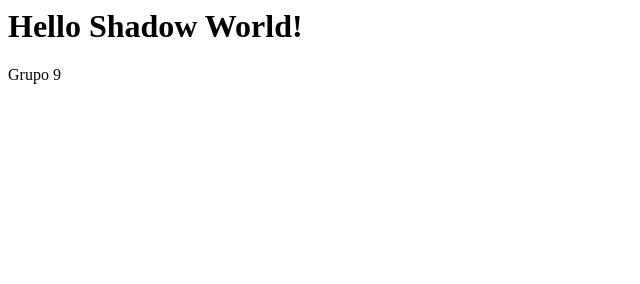
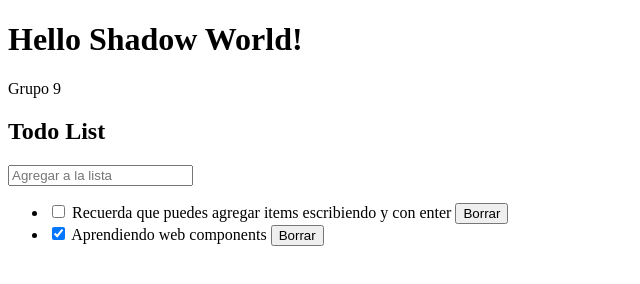
Before and after one commit to IIC3585-2022/web-components-grupo-09, a plain HTML site: page index.html in a window 1280 px wide. Shown: the whole page, without its empty margins (0-640 px from the left). Drawn offline with Linux system fonts and the light colour scheme.

Commit message:
feat: todo list :sparkles:

```diff
--- a/index.html
+++ b/index.html
@@ -1,16 +1,28 @@
+<!DOCTYPE html>
+<html dir="ltr" lang="es">
+
 <head>
   <meta charset="utf-8" />
   <title>Web Components</title>
+
   <script src="./src/subtitle.js"></script>
+  <script src="./src/todo/todo.js"></script>
+  <script src="./src/todo/item.js"></script>
+  <script src="./src/todo/input.js"></script>
 </head>
 <body>
   <div class="example">
     <h1>Hello World!</h1>
   </div>
   <subtitle-comp></subtitle-comp>
+
+  <todo-list></todo-list>
+
   <script type="text/javascript">
     const header = document.querySelector(".example");
     const shadowRoot = header.attachShadow({ mode: "open" });
     shadowRoot.innerHTML = `<h1>Hello Shadow World!</h1>`;
   </script>
 </body>
+
+</html>
--- /dev/null
+++ b/src/todo/input.js
@@ -0,0 +1,37 @@
+const templateTodoInput = document.createElement('template');
+templateTodoInput.innerHTML = `
+    <form id="todo-form">
+        <input
+            id="todo-input"
+            type="text"
+            placeholder="Agregar a la lista"
+        >
+    </form>
+`
+
+class TodoInput extends HTMLElement {
+    constructor() {
+        super();
+        // this.attachShadow({ 'mode': 'open' });
+        this.appendChild(templateTodoInput.content.cloneNode(true));
+        this.formElement = this.querySelector('#todo-form');
+        this.inputElement = this.querySelector('#todo-input');
+        this.formElement.addEventListener(
+            'submit',
+            this.submitHandler.bind(this)
+        );
+    };
+
+    submitHandler(e){
+        e.preventDefault();
+        if (this.inputElement.value){
+            this.dispatchEvent(new CustomEvent(
+                'onSubmit',
+                { detail: this.inputElement.value }
+            ));
+            this.inputElement.value = '';
+        };
+    };
+};
+
+window.customElements.define('todo-input', TodoInput);
--- /dev/null
+++ b/src/todo/item.js
@@ -0,0 +1,73 @@
+const templateTodoItem = document.createElement('template');
+templateTodoItem.innerHTML = `
+    <li class="item">
+        <input type="checkbox">
+        <label></label>
+        <button class="delete">Borrar</button>
+    </li>
+`;
+
+class TodoItem extends HTMLElement {
+    constructor() {
+        super();
+        // this.attachShadow({ 'mode': 'open' });
+        this.checkedValue = false;
+        this.textValue = false;
+    };
+
+    connectedCallback() {
+        // It's called when is mounted on html
+        this.appendChild(templateTodoItem.content.cloneNode(true));
+        this.itemElement  = this.querySelector('.item');
+        this.removeButton = this.querySelector('.delete');
+        this.textLabel = this.querySelector('label');
+        this.checkboxElement = this.querySelector('input');
+        this.removeButton.addEventListener('click', (e) => {
+            e.preventDefault();
+            this.dispatchEvent(new CustomEvent('onRemove', { detail: this.index }));
+        });
+        this.checkboxElement.addEventListener('click', (e) => {
+            e.preventDefault();
+            this.dispatchEvent(new CustomEvent('onToggle', { detail: this.index }));
+        });
+        this._render();
+    }
+
+    static get observedAttributes() {
+        return ['text'];
+    }
+    attributeChangedCallback(name, oldValue, newValue) {
+        this.textValue = newValue;
+    }
+
+    set index(value) {
+        this.indexValue = value;
+    }
+
+    get index() {
+        return this.indexValue;
+    }
+
+    set checked(value) {
+        this.checkedValue = Boolean(value);
+    }
+
+    get checked() {
+        return this.hasAttribute('checked');
+    }
+
+    _render() {
+        if (!this.itemElement) return;
+        this.textLabel.textContent = this.textValue;
+        if (this.checkedValue) {
+            this.itemElement.classList.add('completed');
+            this.checkboxElement.setAttribute('checked', '');
+        } else {
+            this.itemElement.classList.remove('completed');
+            this.checkboxElement.removeAttribute('checked');
+        }
+    }
+
+};
+
+window.customElements.define('todo-item', TodoItem);
--- /dev/null
+++ b/src/todo/todo.js
@@ -0,0 +1,71 @@
+const templateTodoList = document.createElement('template');
+templateTodoList.innerHTML = `
+    <div>
+        <h2>Todo List</h2>
+        <todo-input></todo-input>
+        <ul id="todo-list"></ul>
+    </div>
+`;
+
+class TodoList extends HTMLElement {
+    constructor() {
+        super();
+        // this.attachShadow({ 'mode': 'open' });
+        this.listItems = [
+            { text: 'Recuerda que puedes agregar items escribiendo y con enter', checked: false },
+            { text: 'Aprendiendo web components', checked: true }
+        ];
+    }
+
+    // on html mount
+    connectedCallback() {
+        this.appendChild(templateTodoList.content.cloneNode(true));
+        this.initialize();
+        this._render();
+    };
+
+    initialize() {
+        this.inputComponent = this.querySelector('todo-input');
+        this.listComponent = this.querySelector('#todo-list');
+        this.inputComponent.addEventListener('onSubmit', this.addItem.bind(this));
+    };
+
+    addItem(e) {
+        console.log(e)
+        this.listItems = [
+            ...this.listItems,
+            { text: e.detail, checked: false }
+        ];
+        this._render();
+    };
+
+    removeHandler(e) {
+        this.listItems.splice(e.detail, 1);
+        this._render();
+    };
+
+    toggleHandler(e) {
+        const item = this.listItems[e.detail];
+        this.listItems[e.detail] = Object.assign({}, item, {
+            checked: !item.checked
+        });
+        this._render();
+    };
+
+    _render() {
+        if (!this.listComponent) return;
+
+        this.listComponent.innerHTML = '';
+        this.listItems.forEach((item, idx) => {
+            let itemElement = document.createElement('todo-item');
+            itemElement.setAttribute('text', item.text);
+            itemElement.checked = item.checked;
+            itemElement.index = idx;
+            itemElement.addEventListener('onRemove', this.removeHandler.bind(this));
+            itemElement.addEventListener('onToggle', this.toggleHandler.bind(this));
+            this.listComponent.appendChild(itemElement);
+        })
+    };
+};
+
+window.customElements.define('todo-list', TodoList);
```
Also changed, not shown: readme.md.
